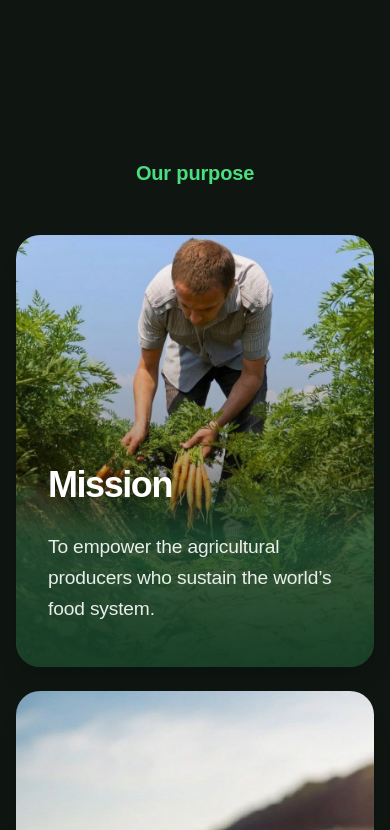
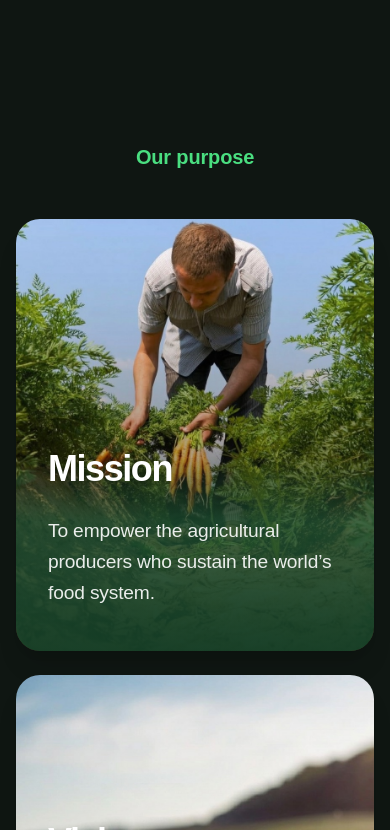
Before and after one commit to corporativocollecta-a11y/collecta_web, a Next.js app: page / in a window 390 px wide. Shown: the part 2134-2964 px from the top of the page. Built offline with nearby package versions, Linux system fonts and the light colour scheme; no server answers; a web font is replaced by a local one.

Commit message:
fix(mobile): lift MisionVision a touch more (pt-12 -> pt-8)

```diff
--- a/components/sections/MisionVision.tsx
+++ b/components/sections/MisionVision.tsx
@@ -14,7 +14,7 @@
 
   return (
     <section
-      className="relative pt-12 pb-28 sm:py-28 px-4 sm:px-6 lg:px-8 overflow-hidden"
+      className="relative pt-8 pb-28 sm:py-28 px-4 sm:px-6 lg:px-8 overflow-hidden"
       style={{ background: '#0f1612' }}
     >
       <div className="mx-auto max-w-7xl">
```
